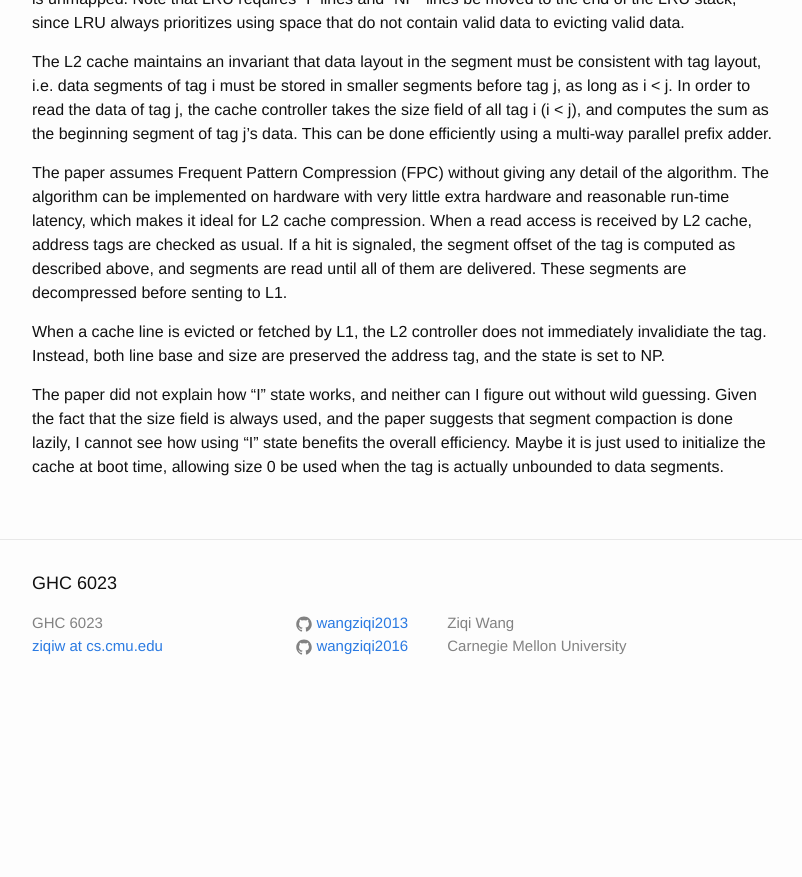
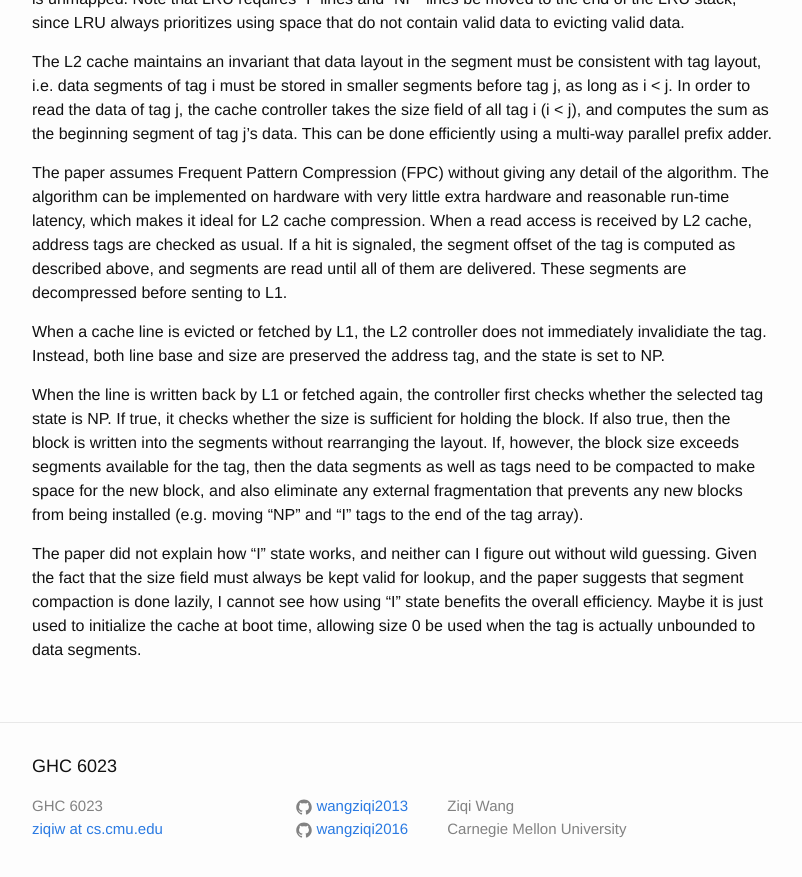
Before and after one commit to wangziqi2013/wangziqi2013.github.io, a Jekyll site: the page built from _posts/2020-05-21-Adaptive-Cache-Compression-for-High-Performance-Processors.markdown, in a window 1280 px wide and 900 px high, scrolled down 1366 px. Shown: the top 877 px of the window, without its empty margins (238-1040 px from the left). Built offline with Jekyll 4.4.1, drawn with Linux system fonts in a browser that asks for light colours; before the commit the page ends 2083 px from its top, so only the background shows below that.

Commit message:
Adding rearrangement

```diff
--- a/_posts/2020-05-21-Adaptive-Cache-Compression-for-High-Performance-Processors.markdown
+++ b/_posts/2020-05-21-Adaptive-Cache-Compression-for-High-Performance-Processors.markdown
@@ -63,9 +63,14 @@ delivered. These segments are decompressed before senting to L1.
 When a cache line is evicted or fetched by L1, the L2 controller does not immediately invalidiate the tag. Instead, both
 line base and size are preserved the address tag, and the state is set to NP.
 
-
+When the line is written back by L1 or fetched again, the controller first checks whether the selected tag state is NP.
+If true, it checks whether the size is sufficient for holding the block. If also true, then the block is written into the
+segments without rearranging the layout. If, however, the block size exceeds segments available for the tag, then the data
+segments as well as tags need to be compacted to make space for the new block, and also eliminate any external fragmentation
+that prevents any new blocks from being installed (e.g. moving "NP" and "I" tags to the end of the tag array).
 
 The paper did not explain how "I" state works, and neither can I figure out without wild guessing. Given the fact
-that the size field is always used, and the paper suggests that segment compaction is done lazily, I cannot see
-how using "I" state benefits the overall efficiency. Maybe it is just used to initialize the cache at boot time,
-allowing size 0 be used when the tag is actually unbounded to data segments.
+that the size field must always be kept valid for lookup, and the paper suggests that segment compaction is done lazily,
+I cannot see how using "I" state benefits the overall efficiency.
+Maybe it is just used to initialize the cache at boot time, allowing size 0 be used when the tag is actually unbounded
+to data segments.
```
